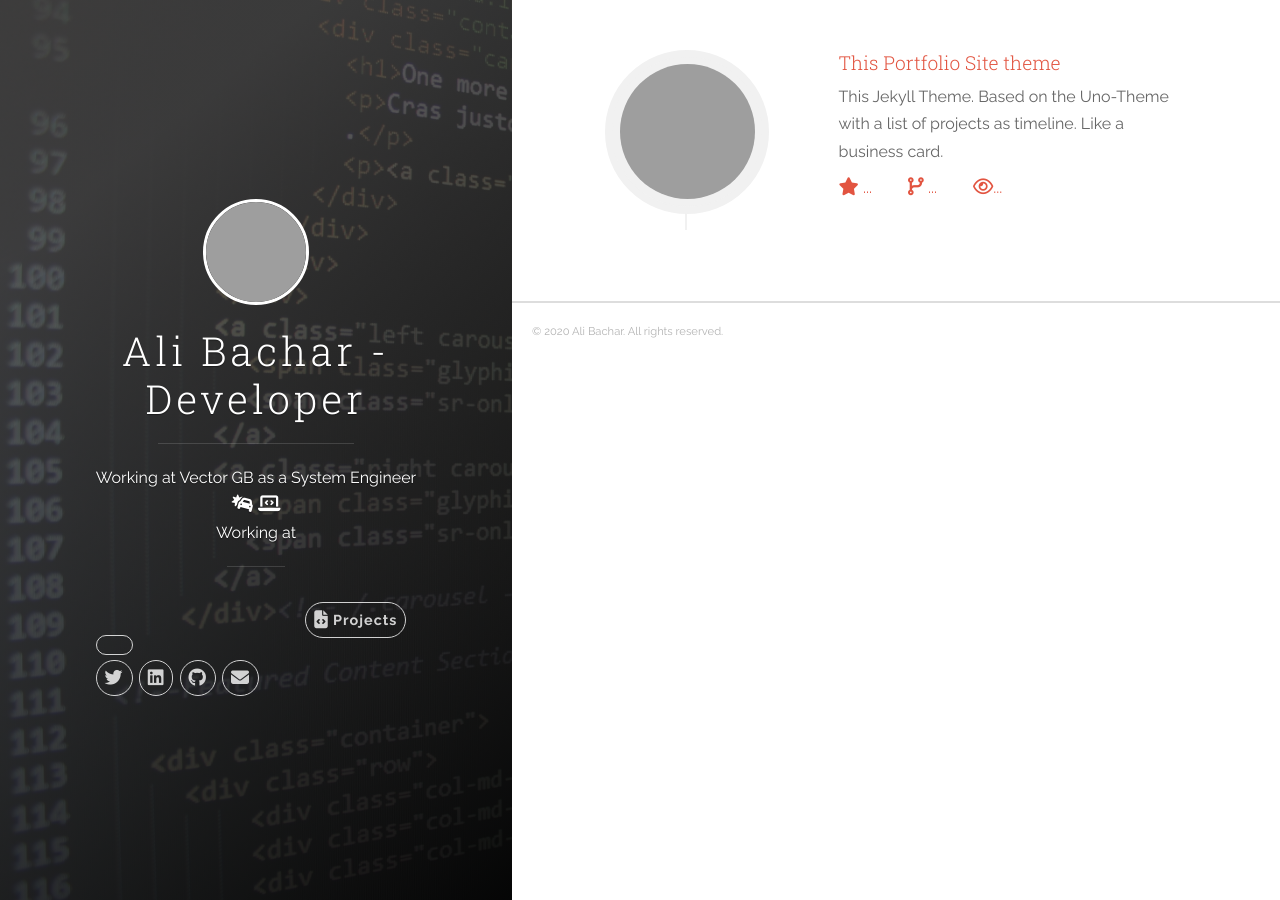
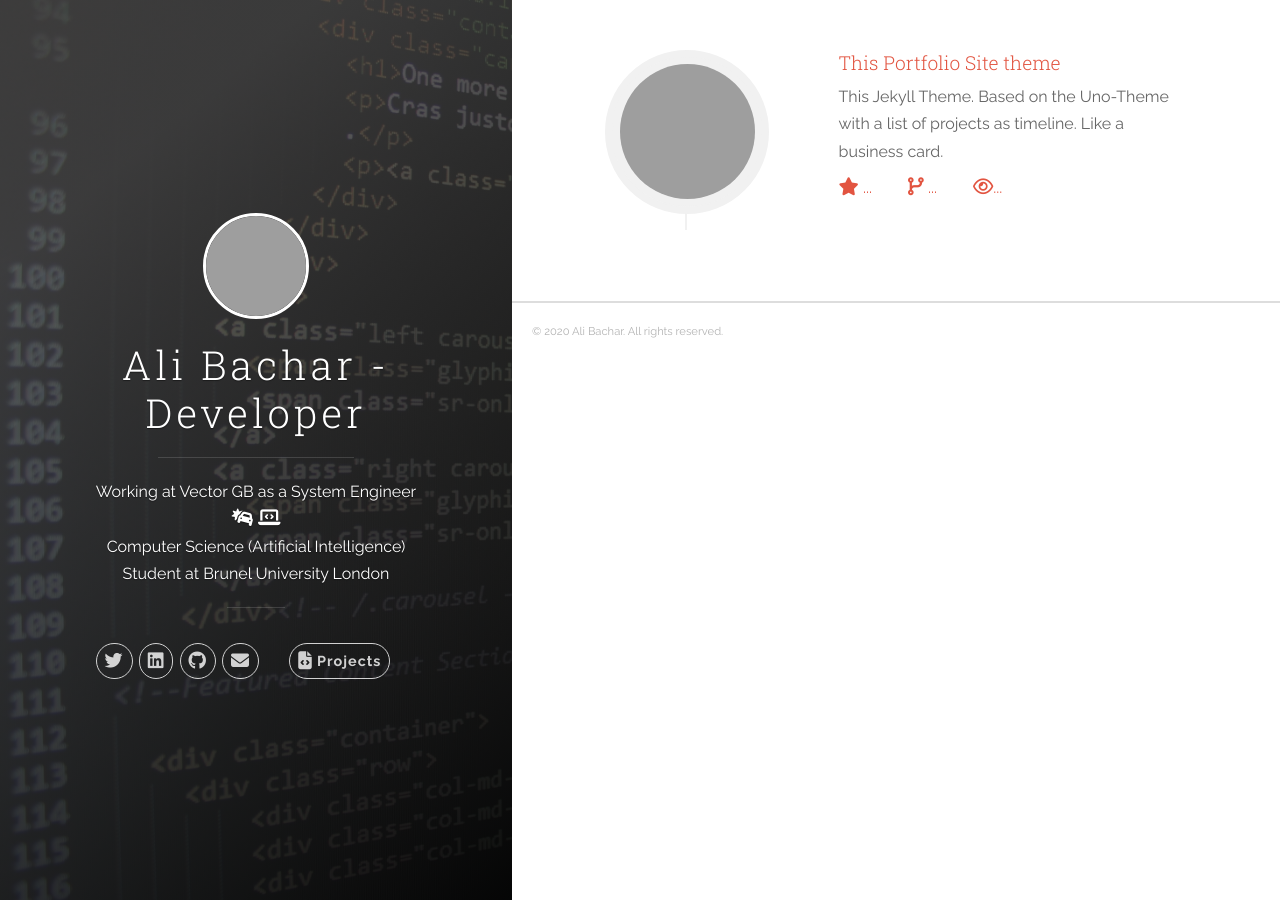
Before and after one commit to AliB-2512/AliB-2512.github.io, a Jekyll site: the page built from index.html, in a window 1280 px wide. Built offline with Jekyll 4.4.1, drawn with Linux system fonts in a browser that asks for light colours; nearby versions of some CDN libraries; comment, search, counter and statistics services are not loaded; grey boxes are pictures that could not be loaded.

Commit message:
Fixed Paragraphing Error

```diff
--- a/_includes/header.html
+++ b/_includes/header.html
@@ -13,8 +13,7 @@
           <h1 class="panel-cover__title panel-title">{{ site.title }}</h1>
         </a>
         <hr class="panel-cover__divider">
-        <p class="panel-cover__description">Working at <a href="https://www.vector.com/gb/en-gb/">Vector GB</a> as a System Engineer <i class="fas fa-car-crash"></i> <i class="fas fa-laptop-code"></i></p>
-        <p class="panel-cover__description">Working at <a href="Computer Science (Artificial Intelligence) Student at Brunel University London"</p>
+        <p class="panel-cover__description">Working at <a href="https://www.vector.com/gb/en-gb/">Vector GB</a> as a System Engineer <i class="fas fa-car-crash"></i> <i class="fas fa-laptop-code"></i><br> Computer Science (Artificial Intelligence) Student at Brunel University London</p>
         <hr class="panel-cover__divider panel-cover__divider--secondary">
 
         <div class="navigation-wrapper">
```
Also changed, not shown: 1 other file.
